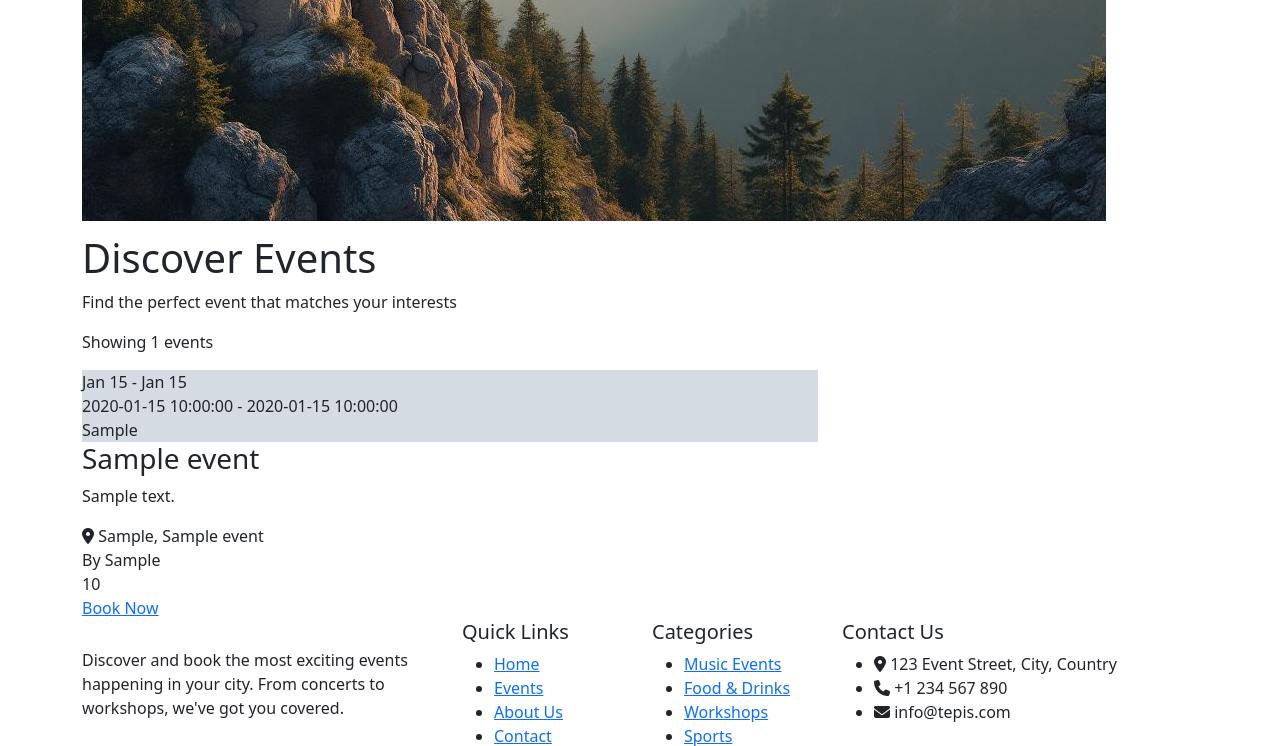
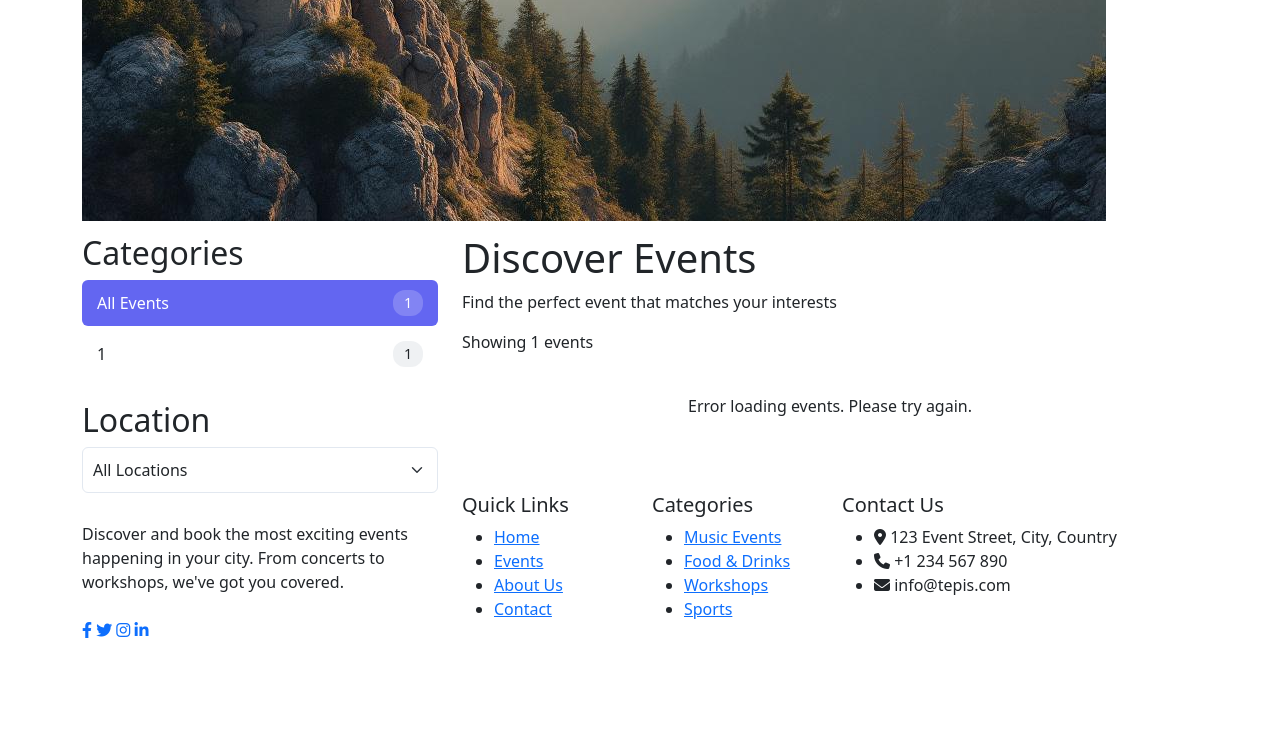
Before and after one commit to LCM-S25-3035/TEPIS, a Flask app: template app/templates/events.html in a window 1280 px wide; the page is wider, and only the part inside the window is pictured. Shown: the part 816-1562 px from the top of that part. After the commit the page ends 1454 px from the top of that part, so only its background shows below. Run offline with Flask 3, Linux system fonts and the light colour scheme; the template is opened without the code that fills it: most values are stand-ins (such as "Sample title", 1, 10 or a date in 2020); grey boxes marked "Sample" are stand-in pictures; some libraries are stand-ins or nearby versions.

Commit message:
serverside filter functionality ; filter on location and event type

```diff
--- a/app/templates/events.html
+++ b/app/templates/events.html
@@ -81,7 +81,32 @@
     <!-- Events Section -->
     <div class="container">
         <div class="row">
+            <!-- Left Side Content -->
+            <div class="col-lg-4">
+                <div class="left-sidebar">
+                    <h2 class="sidebar-title">Categories</h2>
+                    <div class="category-list">
+                        <div class="category-item active" data-category="all">
+                            All Events <span class="category-count">{{ total_events }}</span>
+                        </div>
+                        {% for category in categories %}
+                        <div class="category-item" data-category="{{ category._id }}">
+                            {{ category._id }} <span class="category-count">{{ category.count }}</span>
+                        </div>
+                        {% endfor %}
+                    </div>
 
+                    <h2 class="sidebar-title mt-4">Location</h2>
+                    <div class="location-filter">
+                        <select class="form-select" id="locationFilter">
+                            <option value="all">All Locations</option>
+                            {% for location in locations %}
+                            <option value="{{ location._id }}">{{ location._id }} ({{ location.count }})</option>
+                            {% endfor %}
+                        </select>
+                    </div>
+                </div>
+            </div>
 
             <!-- Right Side - Events List -->
             <div class="col-lg-8">
```
